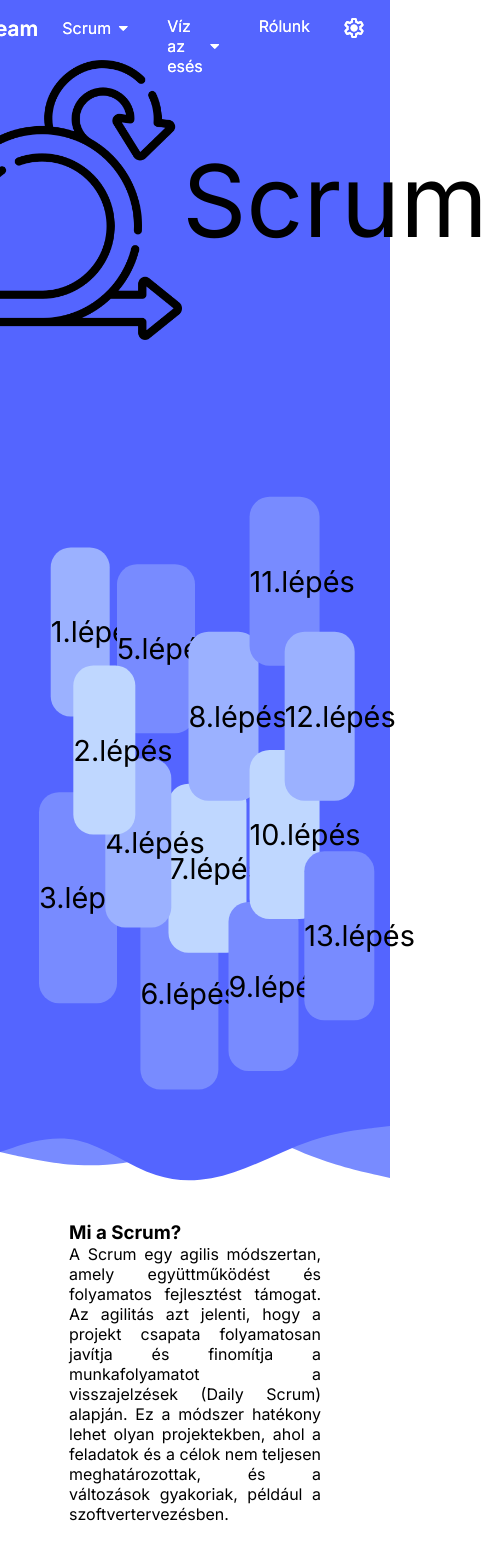
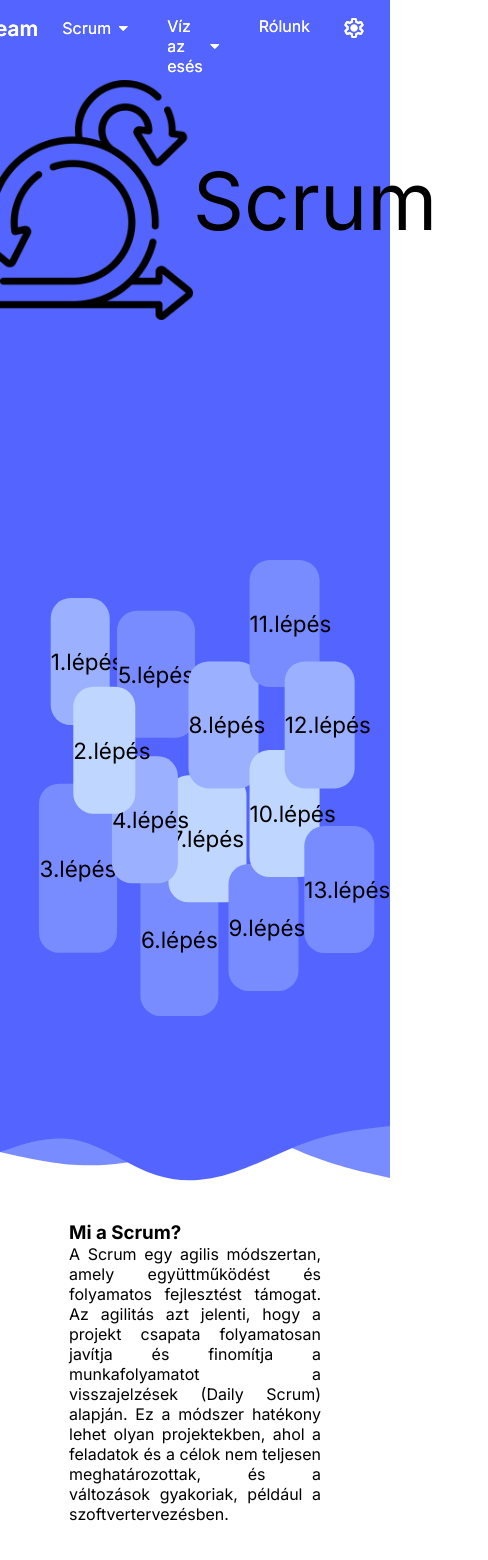
Before and after one commit to WR0NGTH3HU4/SprintStream, a SvelteKit app in the folder app/: page /scrum_oldal in a window 390 px wide. Shown: the top 1560 px of the page, 488 px wide, since content can reach past the window. Built offline with nearby package versions, Linux system fonts and the light colour scheme.

Commit message:
gombszöveg méretezése fejlécben lévő képpel együtt

```diff
--- a/app/src/routes/scrum_oldal/+page.svelte
+++ b/app/src/routes/scrum_oldal/+page.svelte
@@ -525,7 +525,7 @@
         border-radius: 20px;
         width: 17%;
         height: 20%;
-        transform: translate(120%, 5%);
+        transform: translate(110%, 5%);
 
         z-index: 6;
     }
@@ -635,15 +635,146 @@
         margin-bottom: 10px;
     }
 
-   @media only screen and (max-width: 1000px){
+@media only screen and (max-width: 1000px){
         .gomb4{
             transform: translate(100%, 5%);
         }
         .gomb p {
             font-size: 180%;
         }
+        .fejlec p{
+            font-size: 80px;
+        }
+        .fejlec img {
+
+        height: 60%;
+
+        border-radius: 6%;
     }
+    }
+@media only screen and (max-width: 650px){
 
+        .gomb p {
+            font-size: 140%;
+        }
+        .gomb1{
+        background: #9BB1FF;
+        border-radius: 20px;
+        z-index: 0;
+        width: 15%;
+        height: 15%;
+        transform: translate(20%, -120%);
+    }
+    .gomb2{
+        background: #BFD7FF;
+        border-radius: 20px;
+        width: 16%;
+        height: 15%;
+        transform: translate(55% , -50%);
+
+        z-index: 17;
+    }
+    .gomb3{
+        background: #788BFF;
+        border-radius: 20px;
+
+        width:20%;
+        height: 20%;
+        transform: translate(0% , 20%);
+
+        z-index: 0;
+    }
+    .gomb4{
+        background: #9BB1FF;
+        border-radius: 20px;
+        width: 17%;
+        height: 15%;
+        transform: translate(110%, 5%);
+
+        z-index: 6;
+    }
+    .gomb5{
+        background: #788BFF;
+        border-radius: 20px;
+        width: 20%;
+        height: 15%;
+        transform: translate(100%,-110%);
+
+        z-index: 0;
+    }
+    .gomb6{
+        background: #788BFF;
+        border-radius: 20px;
+        width: 20%;
+        height: 18%;
+        transform: translate(130% , 75%);
+
+        z-index: 0;
+    }
+    .gomb7{
+        background: #BFD7FF;
+        border-radius: 20px;
+        width: 20%;
+        height: 15%;
+        transform: translate(166% , 20%);
+
+        z-index: 0;
+    }
+    .gomb8{
+        background: #9BB1FF;
+        border-radius: 20px;
+        width: 18%;
+        height: 15%;
+        transform: translate(213% , -70%);
+
+        z-index: 0;
+    }
+    .gomb9{
+        background: #788BFF;
+        border-radius: 20px;
+        width: 18%;
+        height: 15%;
+        transform: translate(270% , 90%);
+
+        z-index: 0;
+    }
+    .gomb10{
+        background: #BFD7FF;
+        border-radius: 20px;
+        width: 18%;
+        height: 15%;
+        transform: translate(300% , 00%);
+
+        z-index: 0;
+    }
+    .gomb11{
+        background: #788BFF;
+        border-radius: 20px;
+        width: 18%;
+        height: 15%;
+        transform: translate(300% , -150%);
+
+        z-index: 0;
+    }
+    .gomb12{
+        background: #9BB1FF;
+        border-radius: 20px;
+        width: 18%;
+        height: 15%;
+        transform: translate(350% , -70%);
+
+        z-index: 0;
+    }
+    .gomb13{
+        background: #788BFF;
+        border-radius: 20px;
+        width: 18%;
+        height: 15%;
+        transform: translate(378% , 60%);
+
+        z-index: 0;
+    }
+    }
 
 * {
   box-sizing: border-box;
```
